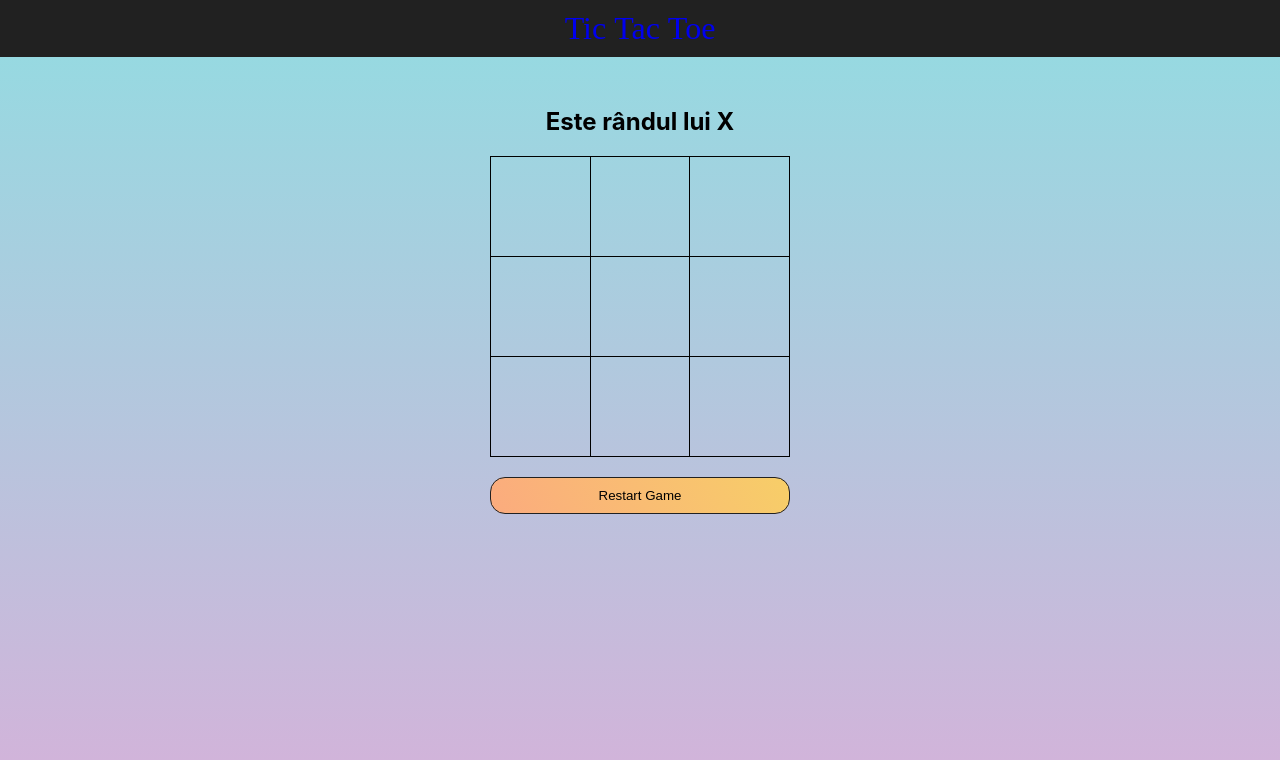
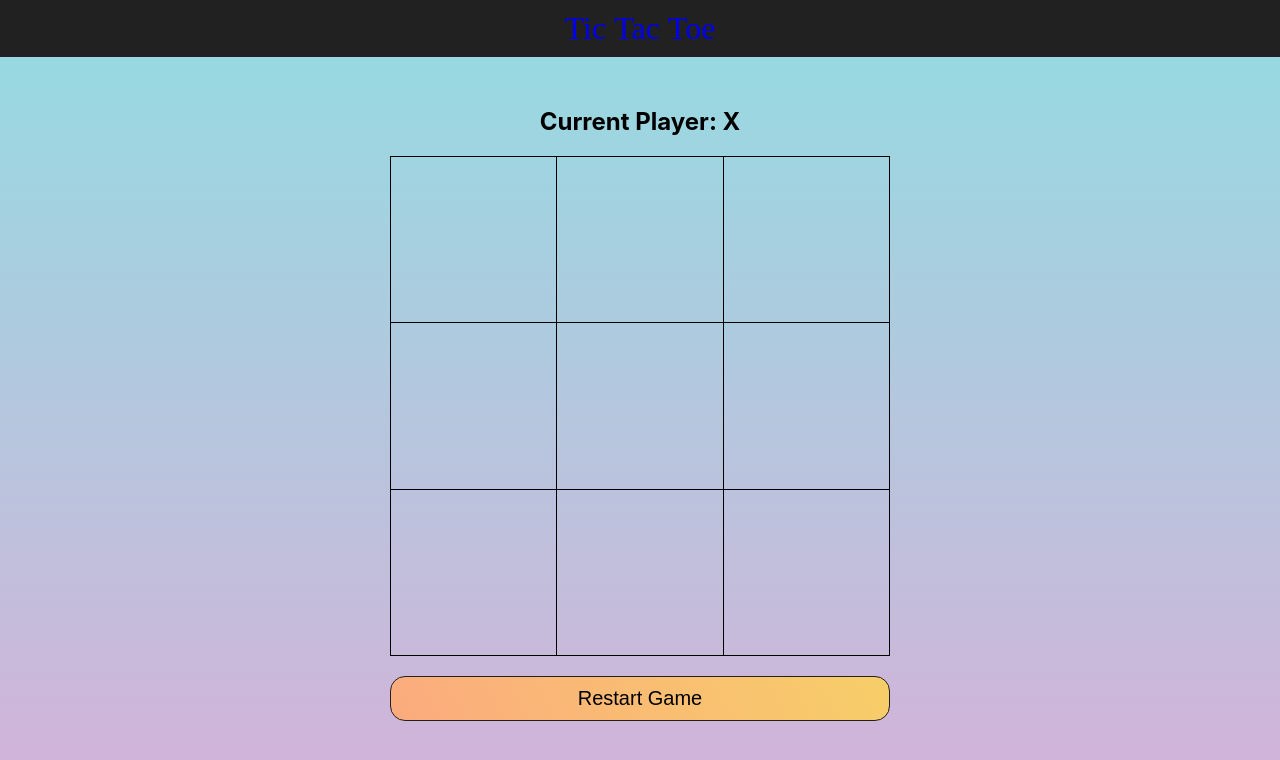
Before and after one commit to alexanderfilip1/tic-tac-toe, a React (Create React App) app: page / in a window 1280 px wide. Shown: the top 760 px of the page. Built offline with nearby package versions, Linux system fonts and the light colour scheme; a web font is replaced by a local one.

Commit message:
Implemented save progress and win functionality

```diff
--- a/src/components/Game.jsx
+++ b/src/components/Game.jsx
@@ -2,46 +2,77 @@ import React, { useEffect, useState } from "react";
 import "./assets/css/TicTacToe.css";
 
 export default function Game() {
-  const gameTable = [1, 2, 3, 4, 5, 6, 7, 8, 9];
+  const gameTable = [0, 1, 2, 3, 4, 5, 6, 7, 8];
   const [moves, setMoves] = useState(Array(gameTable.length).fill(""));
   const [currentPlayer, setCurrentPlayer] = useState("X");
+  const [winner, setWinner] = useState(null);
+  const [isDraw, setIsDraw] = useState(false);
+
+  const winningCombinations = [
+    [0, 1, 2],
+    [3, 4, 5],
+    [6, 7, 8],
+    [0, 3, 6],
+    [1, 4, 7],
+    [2, 5, 8],
+    [0, 4, 8],
+    [2, 4, 6],
+  ];
+
+  function checkWinner(newMoves) {
+    for (let combination of winningCombinations) {
+      const [a, b, c] = combination;
+      if (
+        newMoves[a] &&
+        newMoves[a] === newMoves[b] &&
+        newMoves[a] === newMoves[c]
+      ) {
+        return newMoves[a];
+      }
+    }
+    return null;
+  }
 
   const handleClick = (index) => {
+    if (moves[index] !== "" || winner || isDraw) {
+      return;
+    }
+
     const newMoves = [...moves];
+    newMoves[index] = currentPlayer;
 
-    if (newMoves[index] === "") {
-      newMoves[index] = currentPlayer;
     let storedMoves = JSON.parse(localStorage.getItem("moves")) || [];
     storedMoves.push({ index: index, player: currentPlayer });
     localStorage.setItem("moves", JSON.stringify(storedMoves));
 
+    setMoves(newMoves);
+    const gameWinner = checkWinner(newMoves);
+
+    if (gameWinner) {
+      setWinner(gameWinner);
+    } else if (!newMoves.includes("")) {
+      setIsDraw(true);
+    } else {
       setCurrentPlayer(currentPlayer === "X" ? "O" : "X");
-
-      console.log("Last move:", newMoves[index]);
-
-      setMoves(newMoves);
     }
-
-    const whoIsWinner = () => {
-      const winningTable = [
-        1, 2, 3, 4, 5, 6, 7, 8, 9, 1, 3, 9, 3, 5, 7, 1, 4, 7, 2, 5, 8, 3, 6, 9,
-      ];
-    };
   };
 
   useEffect(() => {
     const savedMoves = JSON.parse(localStorage.getItem("moves"));
     if (savedMoves && savedMoves.length > 0) {
-      const newMoves = [...moves];
+      const newMoves = Array(gameTable.length).fill("");
       savedMoves.forEach((move) => {
         newMoves[move.index] = move.player;
       });
       setMoves(newMoves);
-      setCurrentPlayer(
-        savedMoves[savedMoves.length - 1].player === "X" ? "O" : "X"
-      );
-    } else {
-      return;
+      const lastMove = savedMoves[savedMoves.length - 1];
+      setCurrentPlayer(lastMove.player === "X" ? "O" : "X");
+      const gameWinner = checkWinner(newMoves);
+      if (gameWinner) {
+        setWinner(gameWinner);
+      } else if (!newMoves.includes("")) {
+        setIsDraw(true);
+      }
     }
   }, []);
 
@@ -50,7 +81,11 @@ export default function Game() {
       <main className="main">
         <section className="main__gameSection">
           <h1>
-            Este rândul lui <b>{currentPlayer}</b>
+            {winner
+              ? `Winner: ${winner}`
+              : isDraw
+              ? "It's a draw!"
+              : `Current Player: ${currentPlayer}`}
           </h1>
           <table className="game__table">
             <tbody>
@@ -83,6 +118,8 @@ export default function Game() {
               localStorage.removeItem("moves");
               setMoves(Array(gameTable.length).fill(""));
               setCurrentPlayer("X");
+              setWinner(null);
+              setIsDraw(false);
             }}
           >
             Restart Game
--- a/src/components/assets/css/TicTacToe.css
+++ b/src/components/assets/css/TicTacToe.css
@@ -1,6 +1,6 @@
 .game__table {
-  width: 300px;
-  height: 300px;
+  width: 500px;
+  height: 500px;
   border-collapse: collapse;
   margin: 20px auto;
 }
@@ -15,8 +15,8 @@
 }
 
 .game__table td {
-  width: 100px;
-  height: 100px;
+  width: 33.33%;
+  height: 33.33%;
   text-align: center;
   vertical-align: middle;
   font-size: 2em;
@@ -44,5 +44,7 @@
   border: 1px solid #212121;
   padding: 10px;
   border-radius: 15px;
-  width: 300px;
+  font-size: 20px;
+  width: 500px;
+  cursor: pointer;
 }
--- a/src/index.js
+++ b/src/index.js
@@ -2,16 +2,6 @@ import React from "react";
 import ReactDOM from "react-dom/client";
 import "./index.css";
 import App from "./App";
-import reportWebVitals from "./reportWebVitals";
 
 const root = ReactDOM.createRoot(document.getElementById("root"));
-root.render(
-  <React.StrictMode>
-    <App />
-  </React.StrictMode>
-);
-
-// If you want to start measuring performance in your app, pass a function
-// to log results (for example: reportWebVitals(console.log))
-// or send to an analytics endpoint. Learn more: https://bit.ly/CRA-vitals
-reportWebVitals();
+root.render(<App />);
--- a/src/reportWebVitals.js
+++ /dev/null
@@ -1,13 +0,0 @@
-const reportWebVitals = onPerfEntry => {
-  if (onPerfEntry && onPerfEntry instanceof Function) {
-    import('web-vitals').then(({ getCLS, getFID, getFCP, getLCP, getTTFB }) => {
-      getCLS(onPerfEntry);
-      getFID(onPerfEntry);
-      getFCP(onPerfEntry);
-      getLCP(onPerfEntry);
-      getTTFB(onPerfEntry);
-    });
-  }
-};
-
-export default reportWebVitals;
```
Also changed, not shown: src/setupTests.js (deleted, +0 -5 lines), 1 other file (tests, documents, lock files or other folders). Lines whose indentation alone changed are shown as unchanged.
